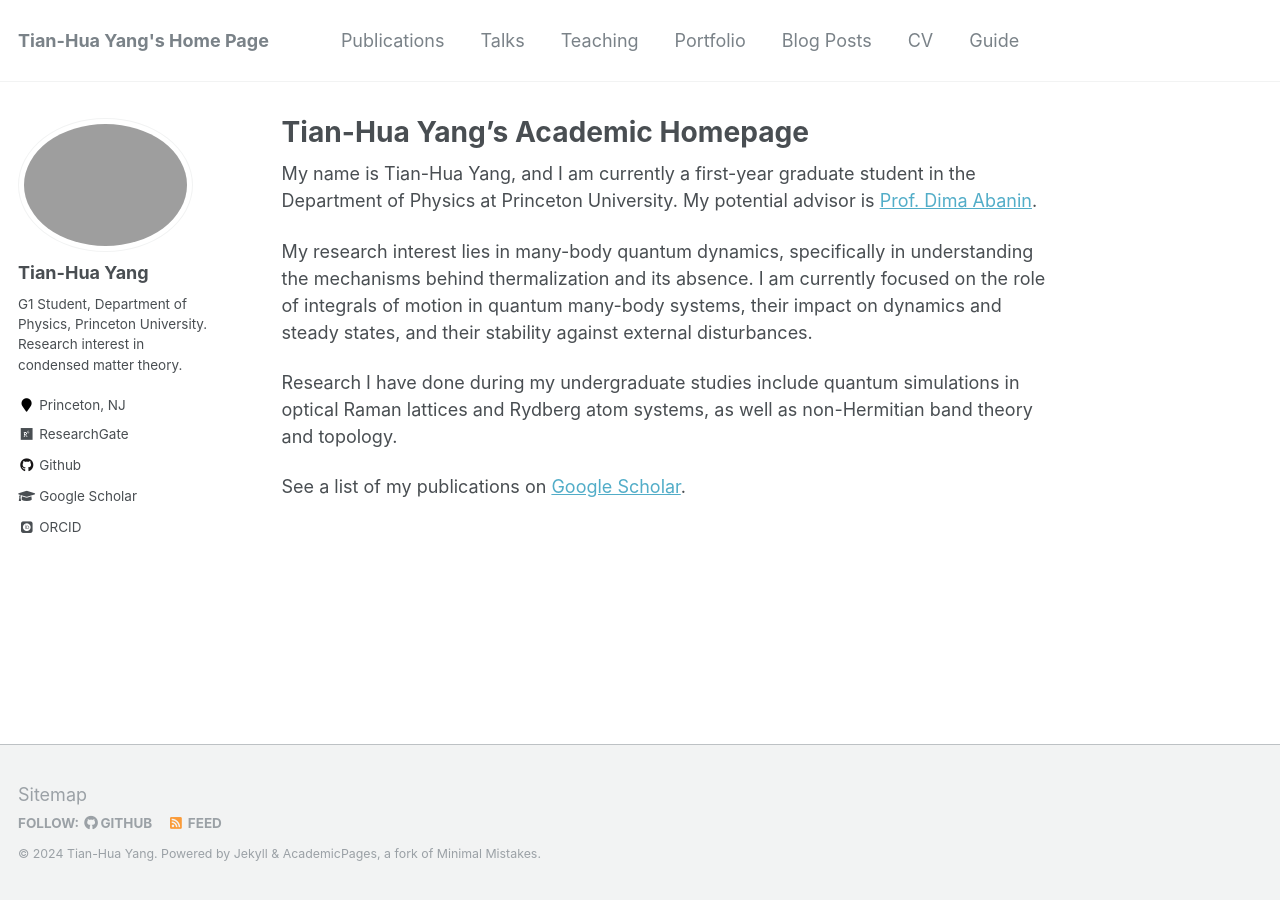
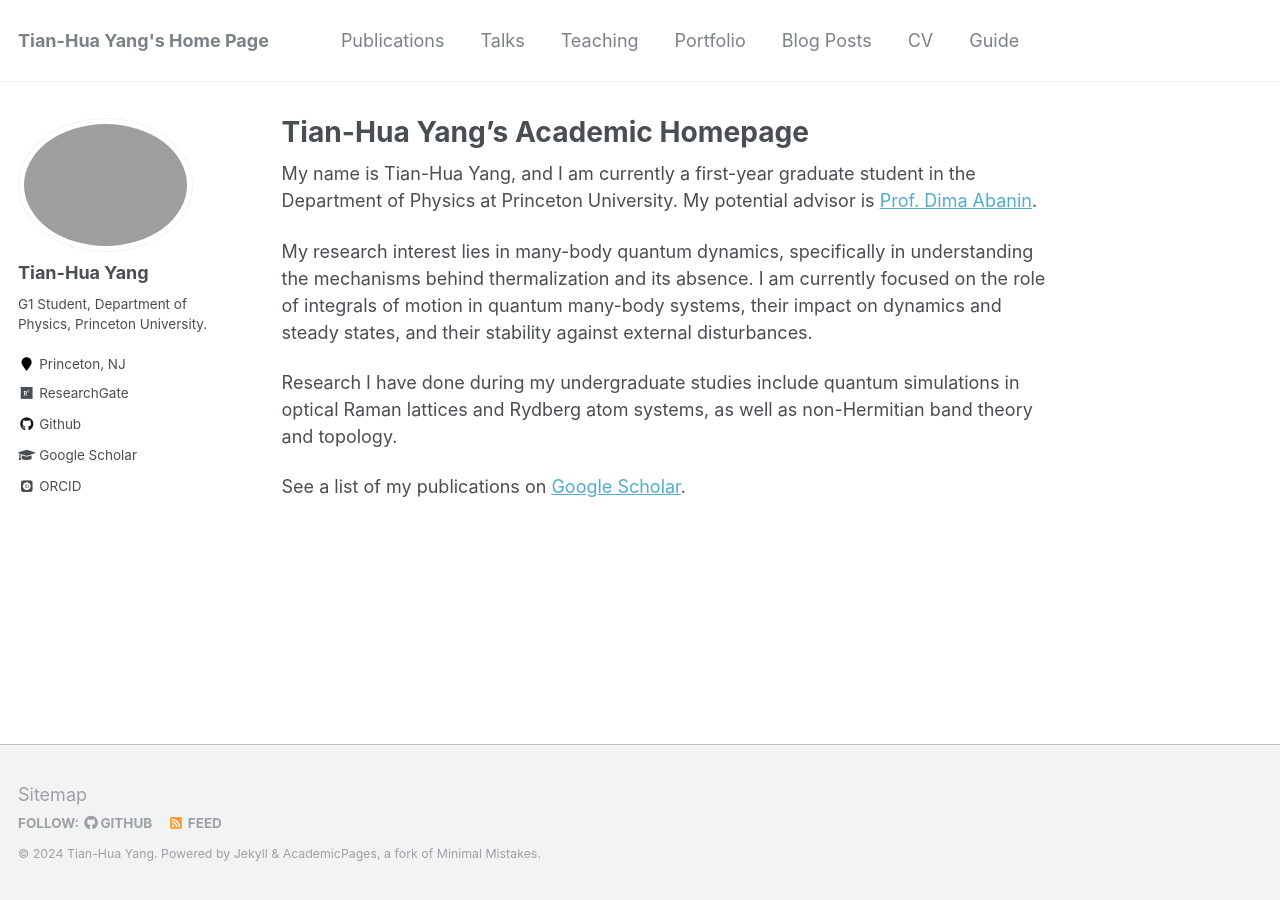
Before and after one commit to ThomasYangth/thomasyangth.github.io, a Jekyll site: the page built from _pages/about.md, in a window 1280 px wide. Built offline with Jekyll 4.4.1, drawn with Linux system fonts in a browser that asks for light colours; some web fonts are replaced.

Commit message:
Update _config.yml

```diff
--- a/_config.yml
+++ b/_config.yml
@@ -82,7 +82,7 @@ analytics:
 author:
   name             : "Tian-Hua Yang"
   avatar           : "profile1.jpeg"
-  bio              : "G1 Student, Department of Physics, Princeton University. Research interest in condensed matter theory."
+  bio              : "G1 Student, Department of Physics, Princeton University."
   location         : "Princeton, NJ"
   employer         :
   pubmed           : #"https://www.ncbi.nlm.nih.gov/pubmed/?term=john+snow"
```
